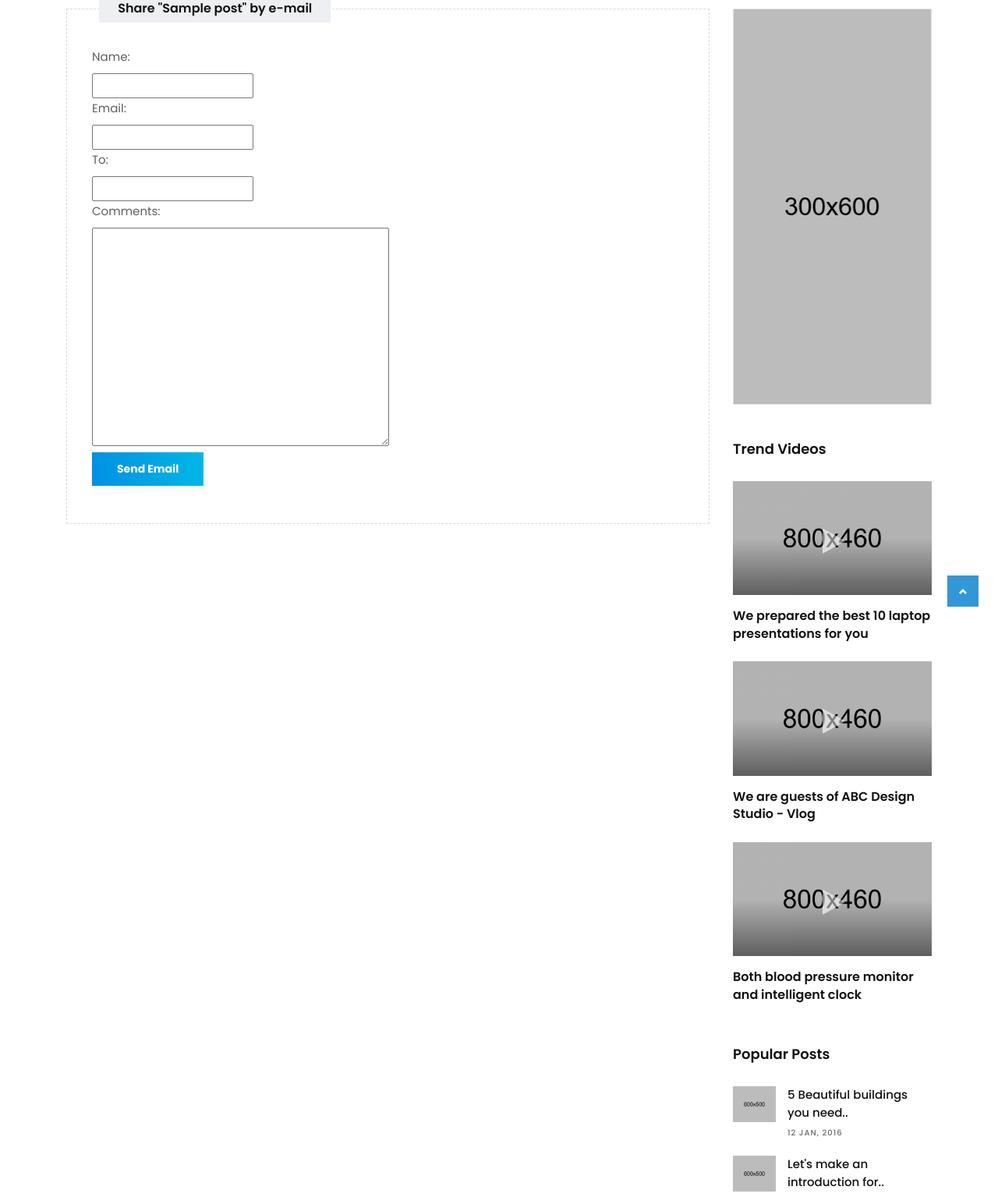
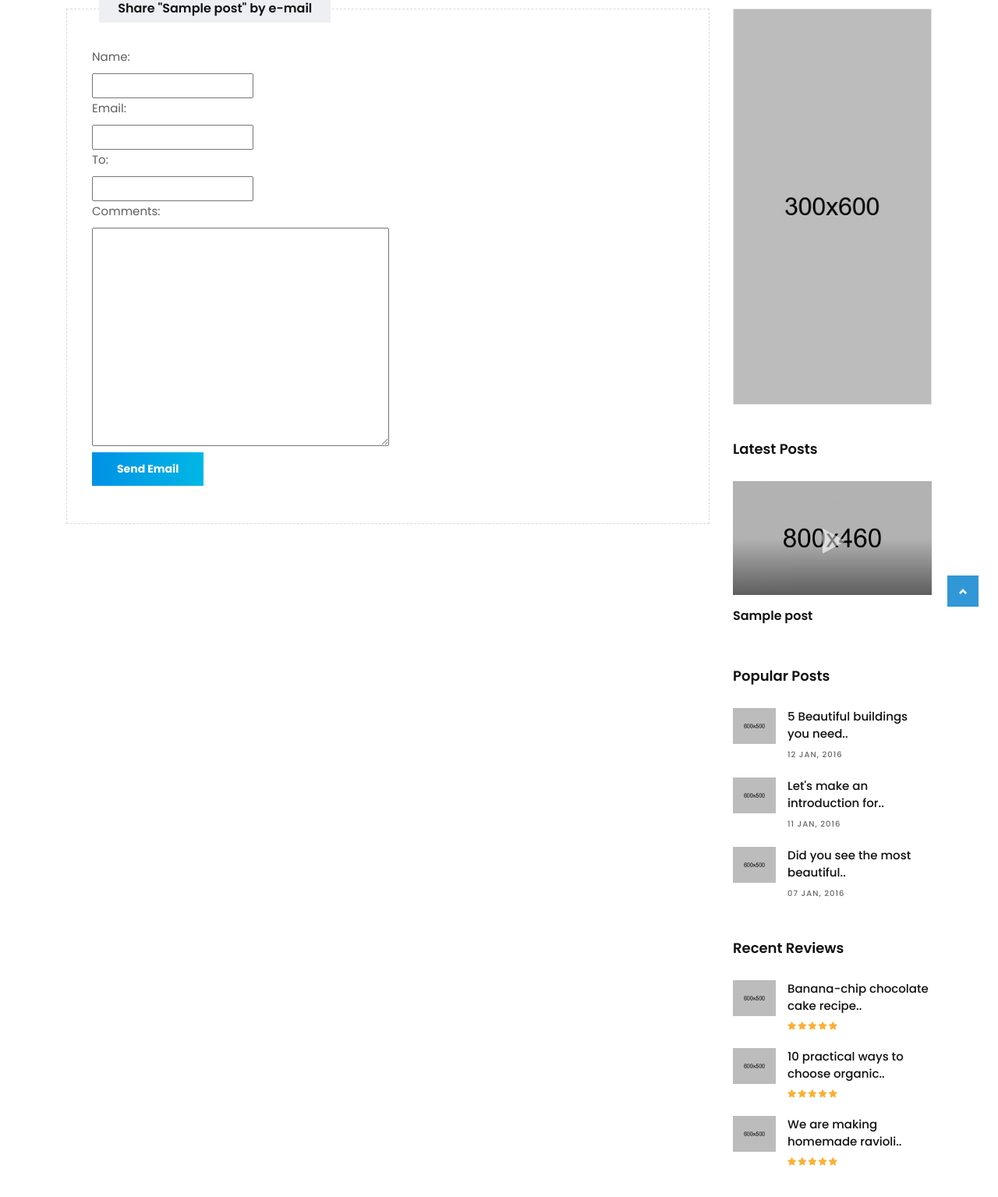
Before and after one commit to masonk16/blog, a Django app: page /blog/1/share/ in a window 1280 px wide. Shown: the part 122-1657 px from the top of the page at 78% size. Run offline with Django 4.2, Linux system fonts and the light colour scheme; tables that the repository leaves empty hold one stand-in row (values such as "Sample post"); some libraries are stand-ins or nearby versions.

Commit message:
Render Latest Posts custom template tag.

```diff
--- a/blog_app/templatetags/blog_tags.py
+++ b/blog_app/templatetags/blog_tags.py
@@ -11,5 +11,5 @@ def total_posts():
 
 @register.inclusion_tag('blog/post/latest_posts.html')
 def show_latest_posts(count=5):
-    latest_posts = Post.published.order_by('-published')[:count]
+    latest_posts = Post.published.order_by('-publish')[:count]
     return {'latest_posts': latest_posts}
--- a/templates/blog/base.html
+++ b/templates/blog/base.html
@@ -470,54 +470,7 @@
                             </div><!-- end widget -->
 
                             <div class="widget">
-                                <h2 class="widget-title">Trend Videos</h2>
-                                <div class="trend-videos">
-                                    <div class="blog-box">
-                                        <div class="post-media">
-                                            <a href="tech-single.html" title="">
-                                                <img src="upload/tech_video_01.jpg" alt="" class="img-fluid">
-                                                <div class="hovereffect">
-                                                    <span class="videohover"></span>
-                                                </div><!-- end hover -->
-                                            </a>
-                                        </div><!-- end media -->
-                                        <div class="blog-meta">
-                                            <h4><a href="tech-single.html" title="">We prepared the best 10 laptop presentations for you</a></h4>
-                                        </div><!-- end meta -->
-                                    </div><!-- end blog-box -->
-
-                                    <hr class="invis">
-
-                                    <div class="blog-box">
-                                        <div class="post-media">
-                                            <a href="tech-single.html" title="">
-                                                <img src="upload/tech_video_02.jpg" alt="" class="img-fluid">
-                                                <div class="hovereffect">
-                                                    <span class="videohover"></span>
-                                                </div><!-- end hover -->
-                                            </a>
-                                        </div><!-- end media -->
-                                        <div class="blog-meta">
-                                            <h4><a href="tech-single.html" title="">We are guests of ABC Design Studio - Vlog</a></h4>
-                                        </div><!-- end meta -->
-                                    </div><!-- end blog-box -->
-
-                                    <hr class="invis">
-
-                                    <div class="blog-box">
-                                        <div class="post-media">
-                                            <a href="tech-single.html" title="">
-                                                <img src="upload/tech_video_03.jpg" alt="" class="img-fluid">
-                                                <div class="hovereffect">
-                                                    <span class="videohover"></span>
-                                                </div><!-- end hover -->
-                                            </a>
-                                        </div><!-- end media -->
-                                        <div class="blog-meta">
-                                            <h4><a href="tech-single.html" title="">Both blood pressure monitor and intelligent clock</a></h4>
-                                        </div><!-- end meta -->
-                                    </div><!-- end blog-box -->
-                                </div><!-- end videos -->
+                                {% show_latest_posts 3 %}
                             </div><!-- end widget -->
 
                             <div class="widget">
--- /dev/null
+++ b/templates/blog/post/latest_posts.html
@@ -0,0 +1,19 @@
+{% load static %}
+<h2 class="widget-title">Latest Posts</h2>
+<div class="trend-videos">
+    {% for post in latest_posts %}
+    <div class="blog-box">
+        <div class="post-media">
+            <a href="{{ post.get_absolute_url }}" title="">
+                <img src="{% static 'upload/tech_video_01.jpg' %}" alt="" class="img-fluid">
+                <div class="hovereffect">
+                    <span class="videohover"></span>
+                </div><!-- end hover -->
+            </a>
+        </div><!-- end media -->
+        <div class="blog-meta">
+            <h4><a href="{{ post.get_absolute_url }}" title="">{{ post.title }}</a></h4>
+        </div><!-- end meta -->
+    </div><!-- end blog-box -->
+    {% endfor %}
+</div><!-- end videos -->
```
